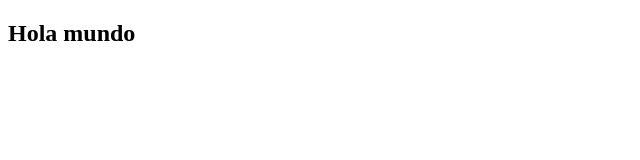
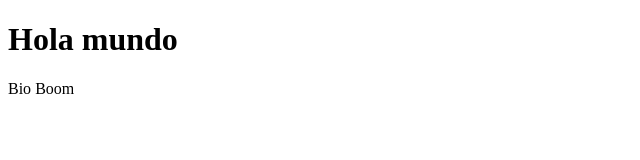
Before and after one commit to silviapg19/silviapg19.github.io, a plain HTML site: page index.html in a window 1280 px wide. Shown: the whole page, without its empty margins (0-640 px from the left). Drawn offline with Linux system fonts and the light colour scheme.

Commit message:
Segundo cambio

```diff
--- a/index.html
+++ b/index.html
@@ -5,6 +5,8 @@
         <meta charse="UTF-8">
     </head>
     <body>
-        <h2>Hola mundo</h2>
+        <h1>Hola mundo</h1>
+        <h2<>Bio</h2>
+        <h2<>Boom</h2>
     </body>
 </html>
```
